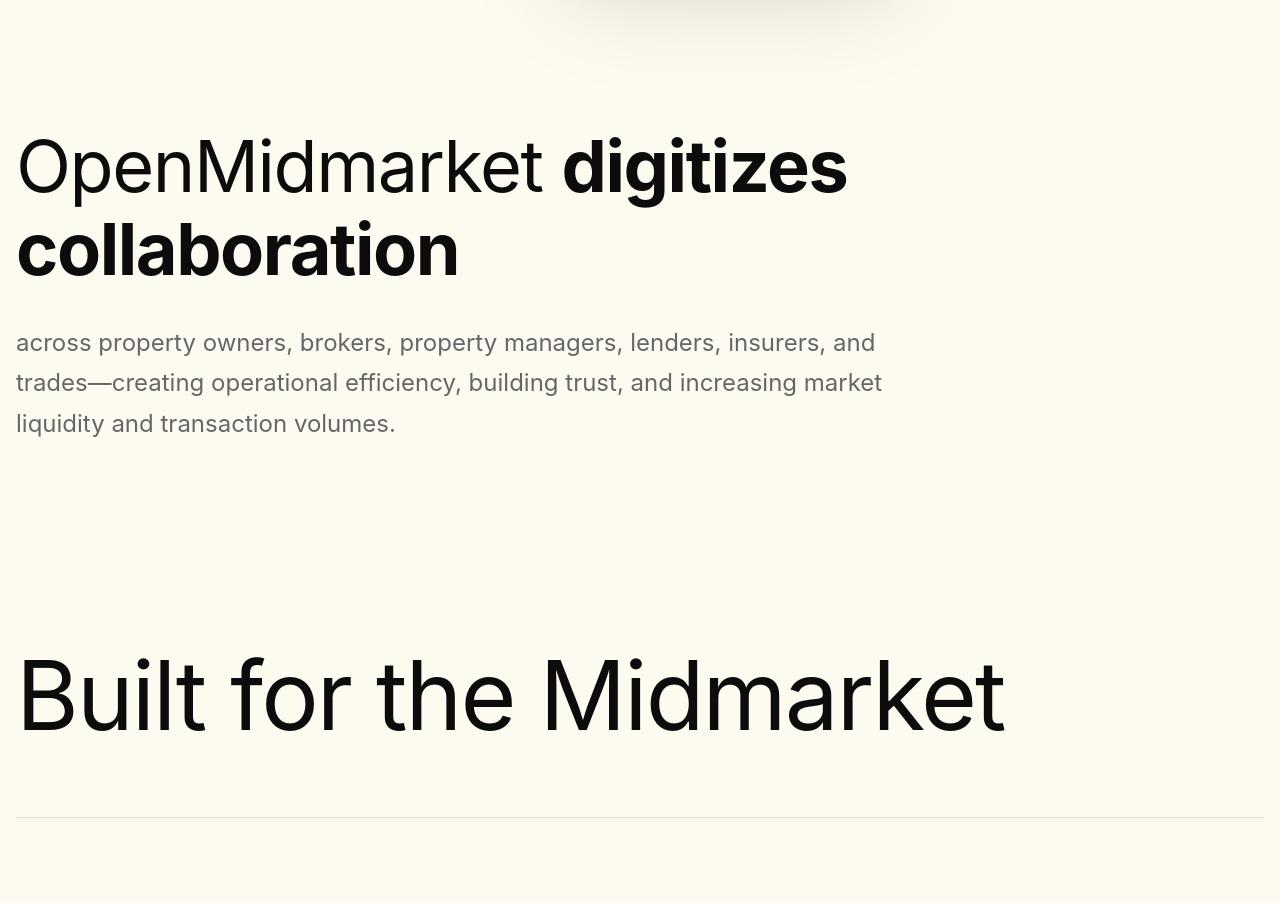
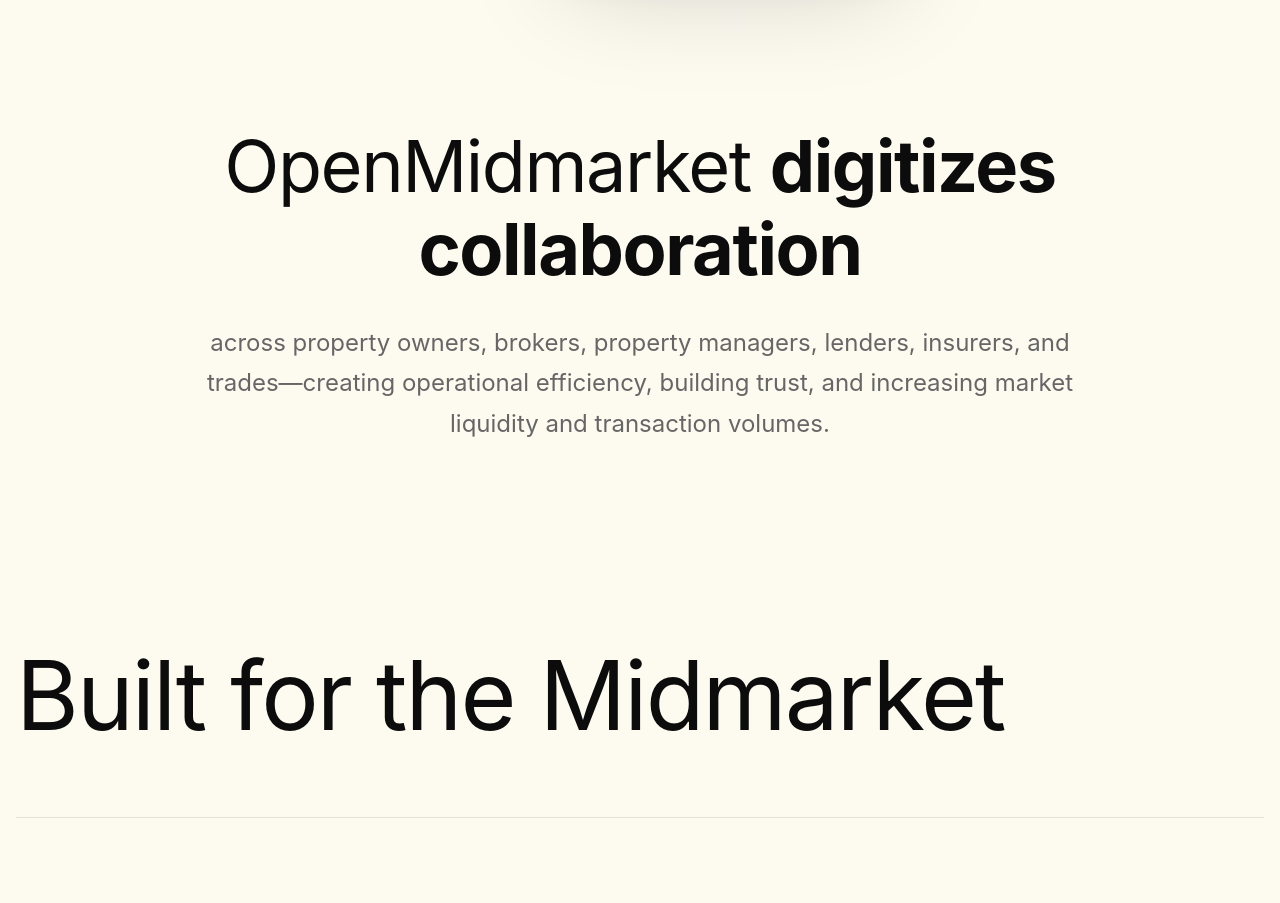
Before and after one commit to jahaskell53/landing-page-cre, a Next.js app: page / in a window 1280 px wide. Shown: the part 2240-3143 px from the top of the page. Built offline with nearby package versions, Linux system fonts and the light colour scheme.

Commit message:
Update styling on Home page for improved layout and text alignment

```diff
--- a/src/app/page.tsx
+++ b/src/app/page.tsx
@@ -354,7 +354,7 @@ export default function Home() {
           whileInView={{ opacity: 1, y: 0 }}
           transition={{ duration: 1, ease: [0.16, 1, 0.3, 1] }}
           viewport={{ once: true }}
-          style={{ maxWidth: '1100px' }}
+          style={{ maxWidth: '1100px', margin: '0 auto', textAlign: 'center' }}
         >
           <h2 style={{
             fontSize: 'clamp(2.5rem, 6vw, 4.5rem)',
@@ -373,7 +373,8 @@ export default function Home() {
             color: 'var(--text-dim)',
             fontFamily: 'var(--font-sans)',
             fontWeight: 400,
-            maxWidth: '900px'
+            maxWidth: '900px',
+            margin: '0 auto'
           }}>
             across property owners, brokers, property managers, lenders, insurers, and trades—creating operational efficiency, building trust, and increasing market liquidity and transaction volumes.
           </p>
```
